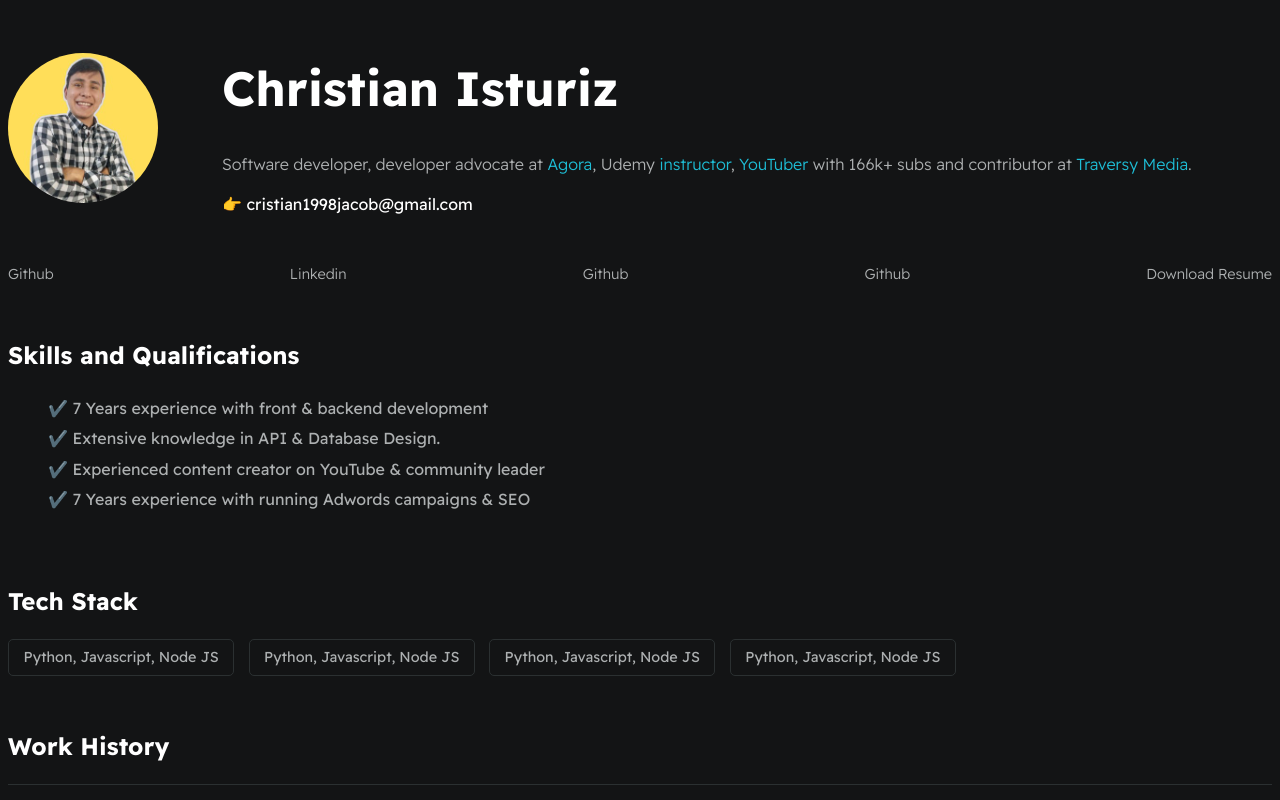
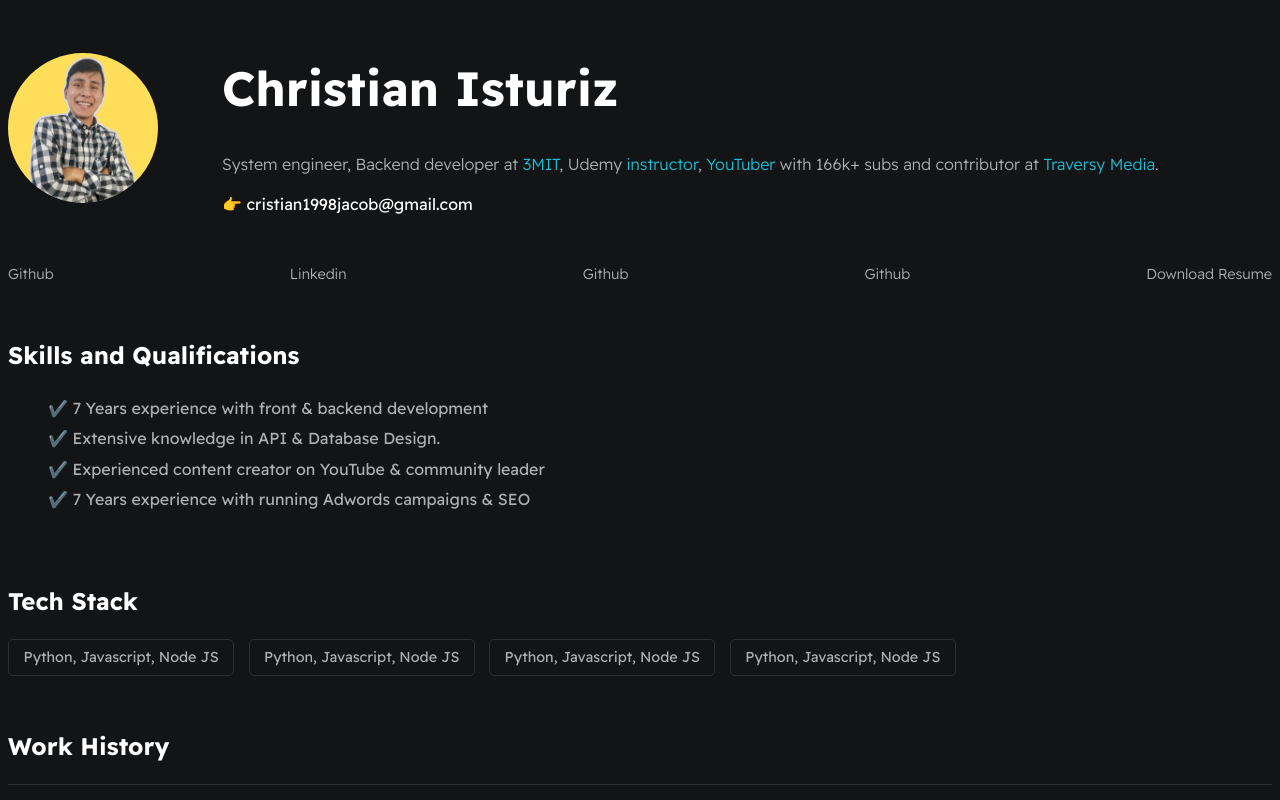
Before and after one commit to cristianjacob1/Resume-Website, a plain HTML site: page index.html in a window 1280 px wide. Shown: the top 800 px of the page. Drawn offline with Linux system fonts and the light colour scheme.

Commit message:
working in 3mit

```diff
--- a/index.html
+++ b/index.html
@@ -14,7 +14,7 @@
             <img id="profile-pic" src="./assets/images/imagen.jpg"/>
             <div>
                 <h1 id="user-name">Christian Isturiz</h1>
-                <p id="bio">Software developer, developer advocate at <a href="https://www.agora.io/en/" target="_blank">Agora</a>, Udemy <a href="https://www.udemy.com/user/dennis-ivanov-5/" target="_blank">instructor</a>, <a href="https://www.youtube.com/c/dennisivy" target="_blank">YouTuber</a> with 166k+ subs and contributor at <a href="https://youtu.be/PtQiiknWUcI?t=6" target="_blank">Traversy Media</a>.</p>
+                <p id="bio">System engineer, Backend developer at <a href="https://www.3mit.dev/en/" target="_blank">3MIT</a>, Udemy <a href="https://www.udemy.com/user/dennis-ivanov-5/" target="_blank">instructor</a>, <a href="https://www.youtube.com/c/dennisivy" target="_blank">YouTuber</a> with 166k+ subs and contributor at <a href="https://youtu.be/PtQiiknWUcI?t=6" target="_blank">Traversy Media</a>.</p>
                 <p id="email">👉 cristian1998jacob@gmail.com</p>
             </div>
         </section>
```
